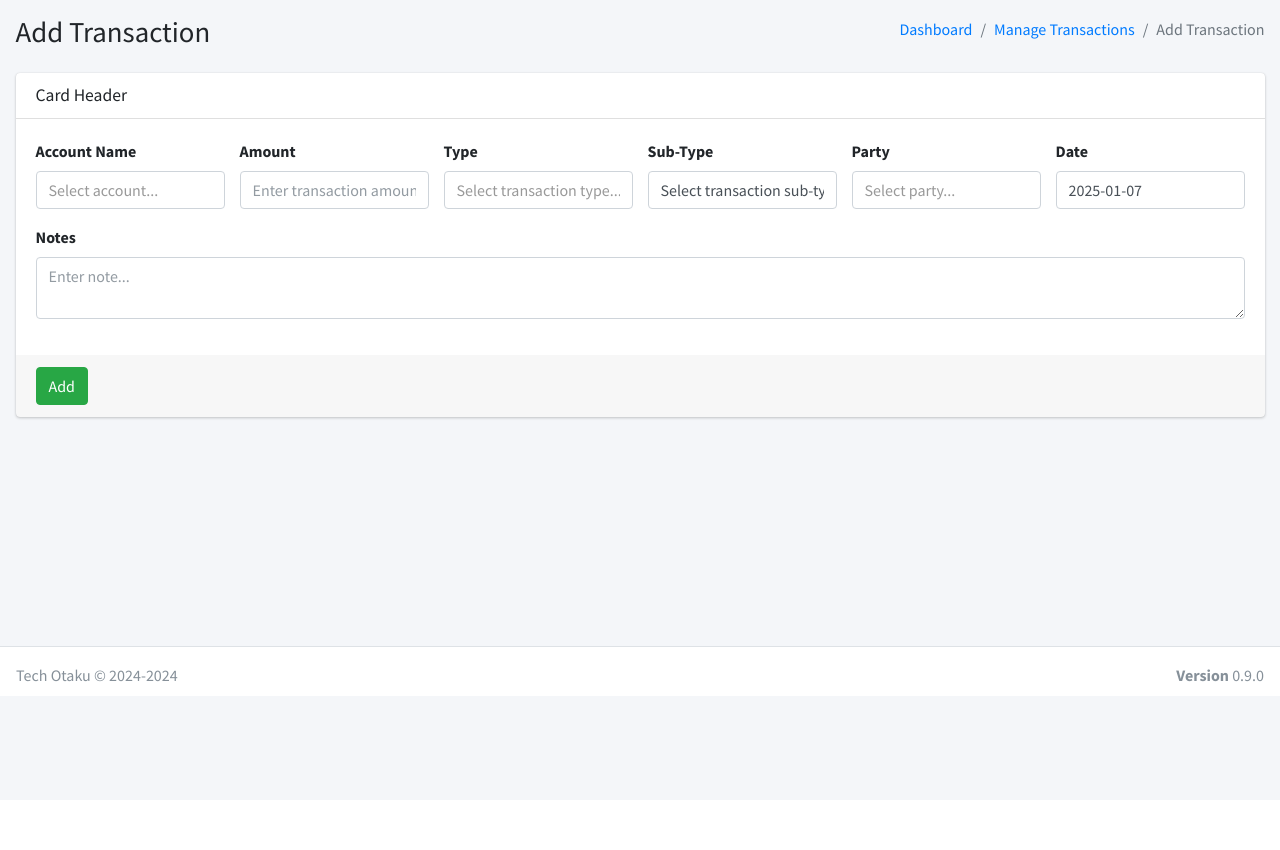
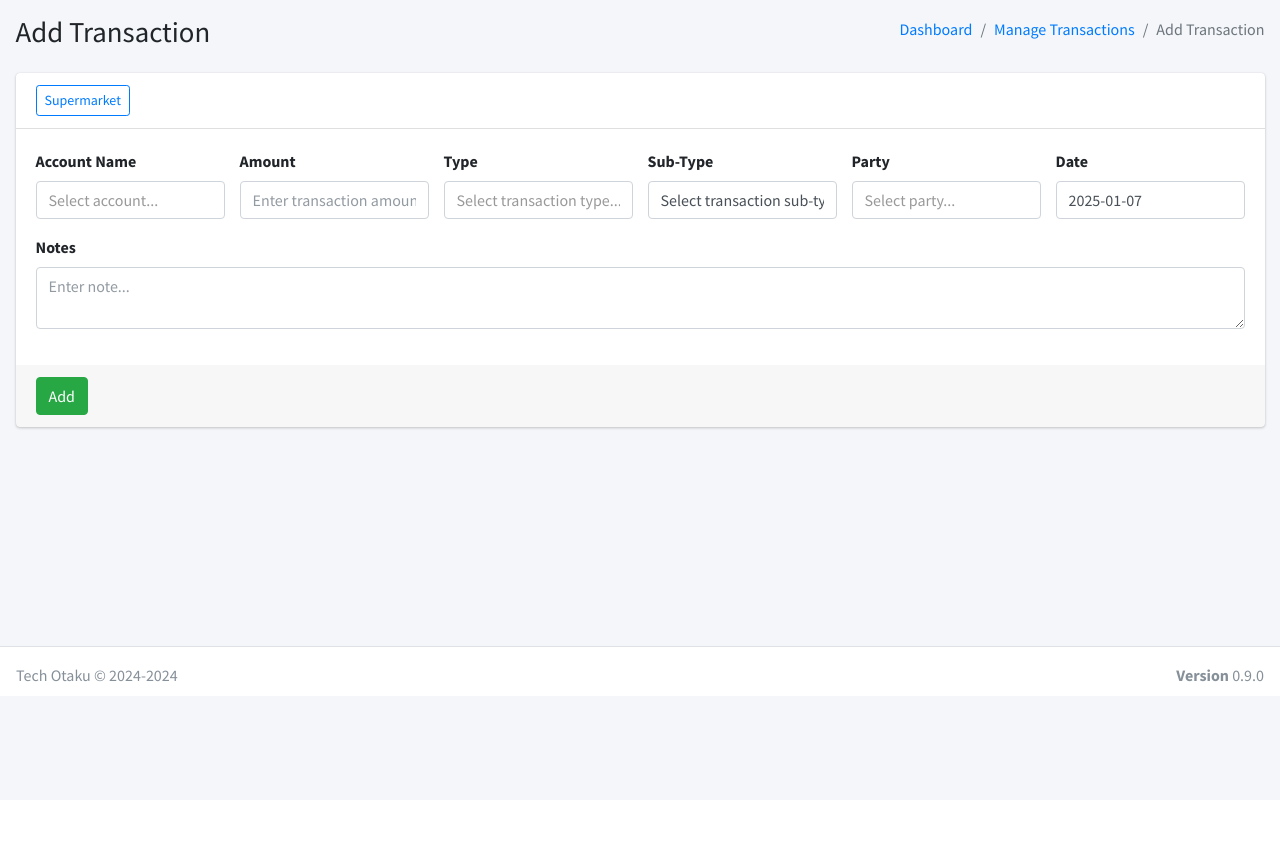
Before and after one commit to tech-otaku/bankuk, a PHP site: page /bs/bu_add_transaction.php in a window 1280 px wide; the page is wider, and only the part inside the window is pictured. Shown: the part 104-954 px from the top of that part. Run offline with PHP 8.4, Linux system fonts and the light colour scheme; the visitor is signed in with stand-in values (Sample User, id 1); data that the repository does not hold is empty; some libraries are stand-ins or nearby versions.

Commit message:
20250107-070852

```diff
--- a/public_html/bs/bu_add_account.php
+++ b/public_html/bs/bu_add_account.php
@@ -155,7 +155,7 @@
     <!-- IS THIS NEEDED ? -->
         <script type="text/javascript">
             $(document).ready(function() {
-                bsCustomFileInput.init();
+                //bsCustomFileInput.init();
             });
         </script>
     <!-- AJAX Add -->
--- a/public_html/bs/bu_add_accounting_period.php
+++ b/public_html/bs/bu_add_accounting_period.php
@@ -172,7 +172,7 @@
     <!-- IS THIS NEEDED ? -->
         <script type="text/javascript">
             $(document).ready(function() {
-                bsCustomFileInput.init();
+                //bsCustomFileInput.init();
             });
         </script>
     <!-- AJAX Add -->
--- a/public_html/bs/bu_add_bank.php
+++ b/public_html/bs/bu_add_bank.php
@@ -106,7 +106,7 @@
     <!-- IS THIS NEEDED ? -->
         <script type="text/javascript">
             $(document).ready(function() {
-                bsCustomFileInput.init();
+                //bsCustomFileInput.init();
             });
         </script>
     <!-- AJAX Add -->
--- a/public_html/bs/bu_add_party.php
+++ b/public_html/bs/bu_add_party.php
@@ -100,7 +100,7 @@
     <!-- IS THIS NEEDED ? -->
         <script type="text/javascript">
             $(document).ready(function() {
-                bsCustomFileInput.init();
+                //bsCustomFileInput.init();
             });
         </script>
     <!-- AJAX Add -->
--- a/public_html/bs/bu_add_regular_debit.php
+++ b/public_html/bs/bu_add_regular_debit.php
@@ -232,7 +232,7 @@
     <!-- IS THIS NEEDED ? -->
         <script type="text/javascript">
             $(document).ready(function() {
-                bsCustomFileInput.init();
+                //bsCustomFileInput.init();
             });
         </script>
     <!-- AJAX Add -->
--- a/public_html/bs/bu_add_regular_debit_type.php
+++ b/public_html/bs/bu_add_regular_debit_type.php
@@ -86,7 +86,7 @@
     <!-- IS THIS NEEDED ? -->
         <script type="text/javascript">
             $(document).ready(function() {
-                bsCustomFileInput.init();
+                //bsCustomFileInput.init();
             });
         </script>
     <!-- AJAX Add -->
--- a/public_html/bs/bu_add_transaction.php
+++ b/public_html/bs/bu_add_transaction.php
@@ -46,7 +46,9 @@
                                 <!-- general form elements -->
                                 <div class="card">
                                     <div class="card-header p-6">
-                                        <h3 class="card-title">Card Header</h3>
+                                        <h3 class="card-title">
+                                            <a class="btn btn-outline-primary btn-sm prefill-supermarket">Supermarket</a>
+                                        </h3>
                                     </div>
                                     <!-- form start -->
                                     <form id="add-transaction" class="add-form" method="post" enctype="multipart/form-data" role="form">
@@ -74,6 +76,8 @@
                                                             echo '<option value="' . $row->account_id_alpha . '">' . $row->_name .' - ' . $row->account_number . ' ['. $row->account_id_alpha . ']' . ($row->status === 'Closed' ? ' CLOSED' : '') . '</option>';
                                                         }
                                                         echo '</select>';
+
+
 
                                                         $stmt = null;
                                                     ?>
@@ -136,7 +140,7 @@
                                                         ");
                                                         $stmt->execute();
 
-                                                        echo '<select name="party-id" name="party-id" class="form-control" required>';
+                                                        echo '<select name="party-id" id="party-id" class="form-control" required>';
                                                         echo "<option value='' selected disabled hidden>Select party...</option>";
                                                         while ($row = $stmt->fetch(PDO::FETCH_OBJ)) {
                                                             echo '<option value="'.$row->party_id.'">' . $row->party .'</option>';
@@ -170,6 +174,7 @@
                                         <!-- /.card-body -->
                                         <div class="card-footer">
                                             <button type="submit" name="add-transaction-submit" id="add-transaction-submit" class="btn btn-success">Add</button>
+
                                         </div>
                                     </form>
                                 </div>    <!-- /.card -->
@@ -186,7 +191,7 @@
     <!-- IS THIS NEEDED ? -->
         <script type="text/javascript">
             $(document).ready(function() {
-                bsCustomFileInput.init();
+                //bsCustomFileInput.init();
             });
         </script>
     <!-- AJAX Add -->
--- a/public_html/bs/bu_add_transaction_type.php
+++ b/public_html/bs/bu_add_transaction_type.php
@@ -87,7 +87,7 @@
     <!-- IS THIS NEEDED ? -->
         <script type="text/javascript">
             $(document).ready(function() {
-                bsCustomFileInput.init();
+                //bsCustomFileInput.init();
             });
         </script>
     <!-- AJAX Add -->
--- a/public_html/bs/scripts/bu_custom.js
+++ b/public_html/bs/scripts/bu_custom.js
@@ -199,4 +199,11 @@ $(document).ready(function() {
             }
         );
     })
+
+    $(".prefill-supermarket").on("click", function(event) {
+        $("#account-id-alpha").val('G');    // Santander Edge Up Current Account - XXX9151 [G]
+        $("#type").val('5');                // Supermarket
+        $("#party-id").val('P1280');        // Sainsbury's
+
+    })
 });
```
